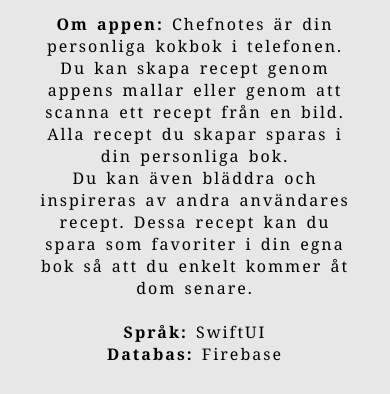
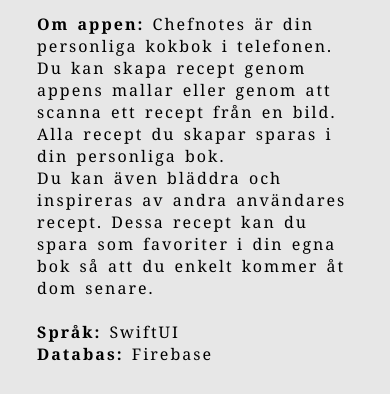
Before and after one commit to olofHammar/olofHammar.github.io, a plain HTML site: page index.html in a window 390 px wide. Shown: the part 424-818 px from the top of the page. Drawn offline with Linux system fonts and the light colour scheme.

Commit message:
updated css

```diff
--- a/styles.css
+++ b/styles.css
@@ -340,7 +340,7 @@
 
 /* Mobile Responsive*/
 
-@media screen and (max-width: 940px) {
+@media screen and (max-width: 960px) {
     .main_container {
         display: grid;
         grid-template-columns: 1fr;
@@ -356,7 +356,7 @@
         justify-content: center;
     }
     .main_content {
-        text-align: center;
+        text-align: start;
     }
 }
 
```
